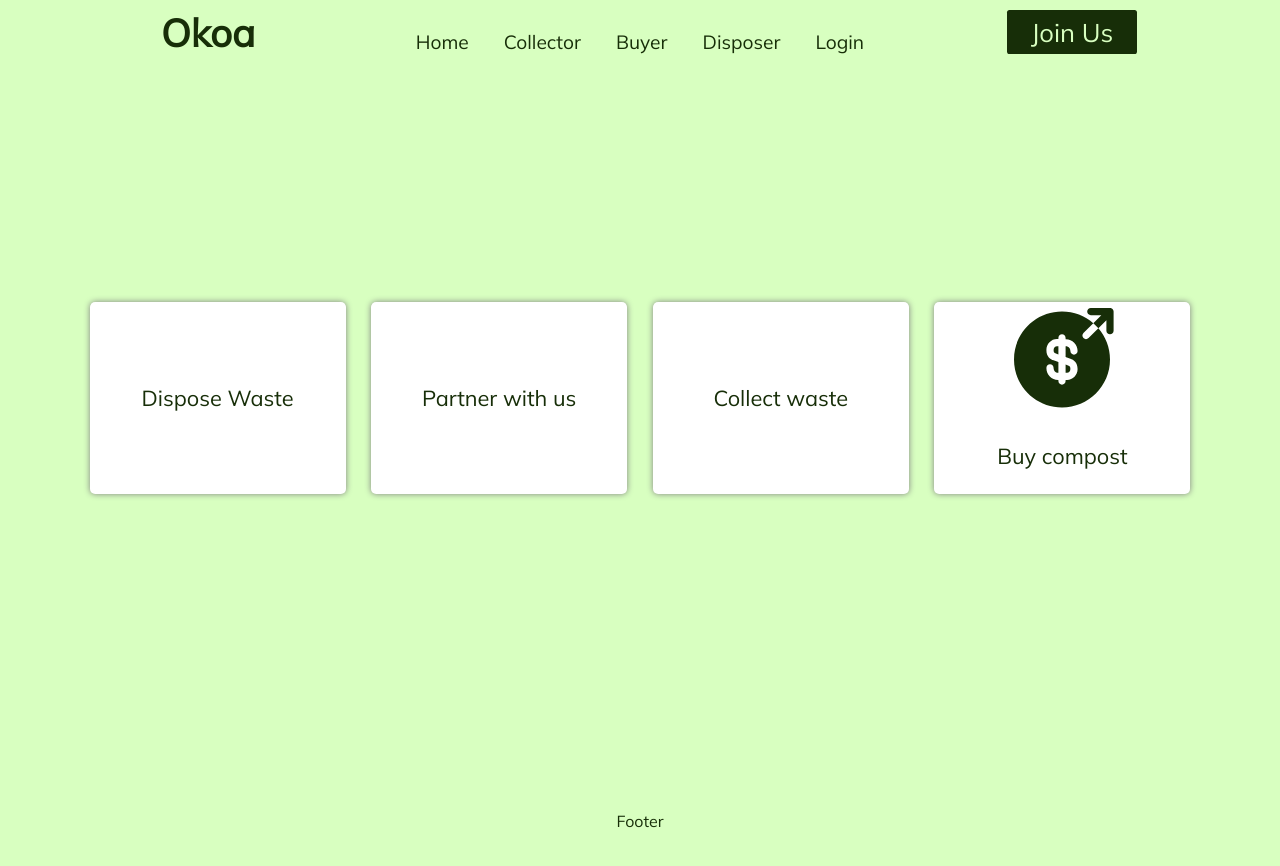
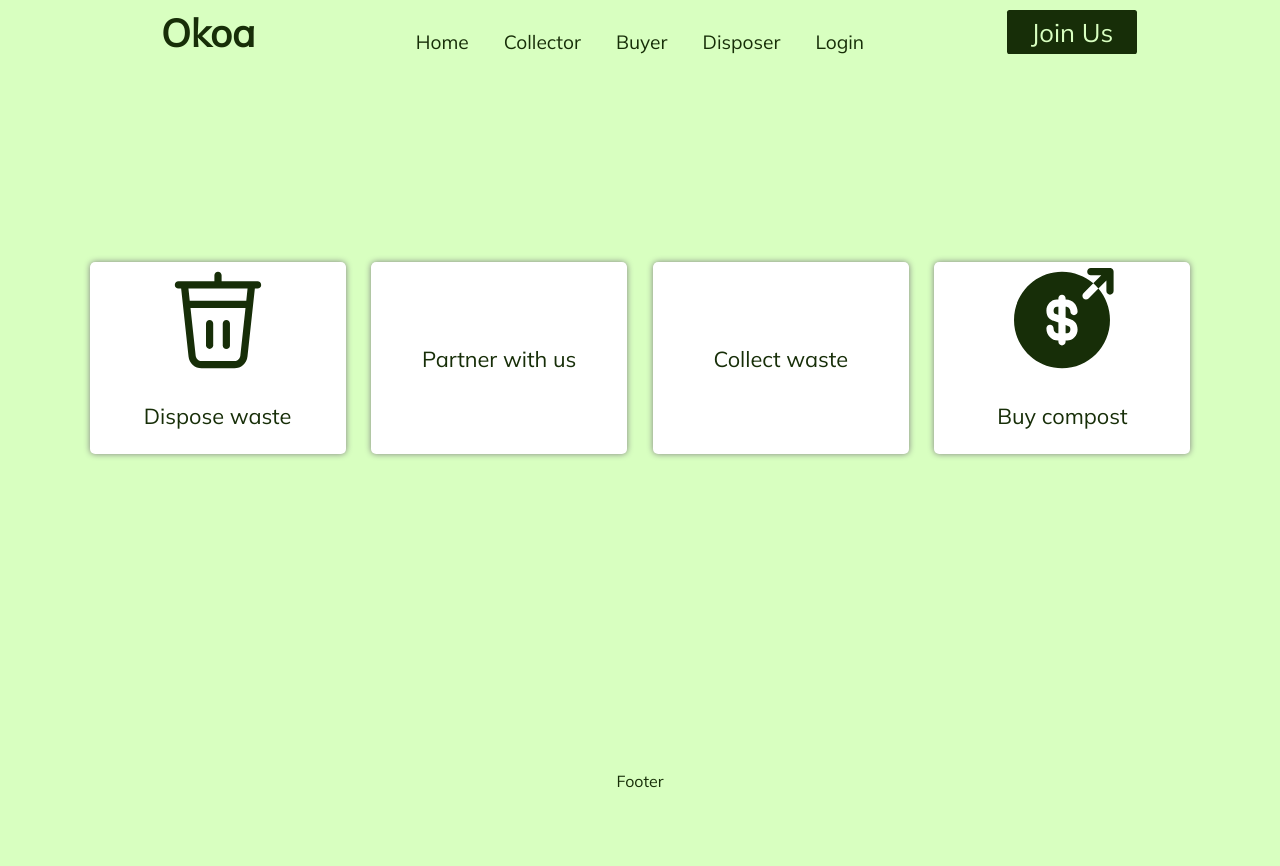
Before and after one commit to MokuaEnock/greenly, a React (Create React App) app: page /redirect in a window 1280 px wide. Shown: the top 866 px of the page. Built offline with nearby package versions, Linux system fonts and the light colour scheme; no server answers.

Commit message:
restyle reirect ur;

```diff
--- a/package.json
+++ b/package.json
@@ -11,6 +11,7 @@
     "react": "^18.2.0",
     "react-chartjs-2": "^5.0.1",
     "react-dom": "^18.2.0",
+    "react-lazy-load-image-component": "^1.5.6",
     "react-plotly.js": "^2.6.0",
     "react-router-dom": "^6.4.3",
     "react-scripts": "5.0.1",
--- a/src/pages/buyers/buyer.js
+++ b/src/pages/buyers/buyer.js
@@ -1,12 +1,12 @@
 import "./buyer.css";
 import BuyerHome from "./BuyerHome";
-import BuyerProfile from "./Buyerprofile";
+// import BuyerProfile from "./Buyerprofile";
 
 export default function Buyer() {
   return (
     <main id="buyer">
       <BuyerHome />
-      <BuyerProfile />
+      {/* <BuyerProfile /> */}
     </main>
   );
 }
--- a/src/pages/landing/landing.css
+++ b/src/pages/landing/landing.css
@@ -547,7 +547,7 @@
   margin-left: 3vw;
 }
 
-#redirect {
+#redirect-url {
   margin-top: 3vw;
   display: flex;
   flex-direction: column;
--- a/src/pages/landing/landing.js
+++ b/src/pages/landing/landing.js
@@ -8,6 +8,8 @@ import Paper from "../images/paper.jpg";
 import Agric from "../images/agriculture.jpg";
 import Steel from "../images/steel.jpg";
 import Fashion from "../images/fashion.jpg";
+// import { LazyLoadImage } from "react-lazy-load-image-component";
+
 export default function Landing() {
   return (
     <main id="landing">
@@ -21,6 +23,7 @@ export default function Landing() {
 
       <section id="images">
         <div className="recycle-image" id="recycle-image1">
+          {/* <LazyLoadImage src={Dumpsite1} alt="dumpsite1" effect="blur" /> */}
           <img src={Dumpsite1} alt="dumpsite1" />
         </div>
         <div id="recycle-icon"></div>
@@ -198,7 +201,8 @@ export default function Landing() {
             Join us today in turning Africa green, request a free waste
             collection from us.
           </span>
-          <Link to="/auth" id="redirect">
+
+          <Link to="/auth" id="redirect-url">
             Request for waste Collection
           </Link>
         </div>
--- a/src/pages/redirect/redirect.js
+++ b/src/pages/redirect/redirect.js
@@ -6,7 +6,8 @@ export default function Redirect() {
   return (
     <main id="redirect">
       <Link className="redirects" to="/disposer">
-        Dispose Waste
+        <img src={Trash} alt="money" />
+        <span>Dispose waste</span>
       </Link>
       <Link className="redirects" to="/partner">
         Partner with us
```
Also changed, not shown: 1 other file (tests, documents, lock files or other folders). Lines whose indentation alone changed are shown as unchanged.
